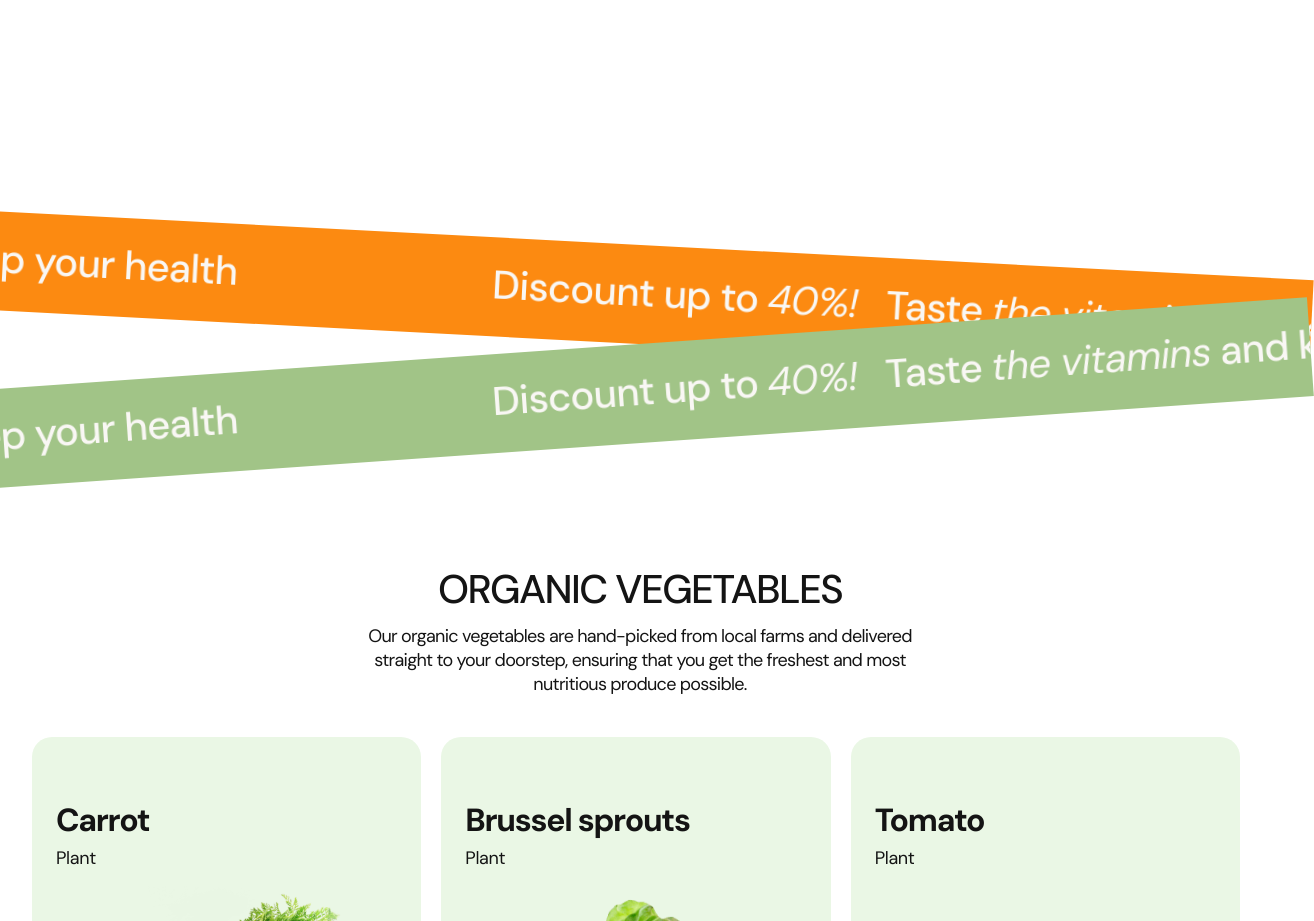
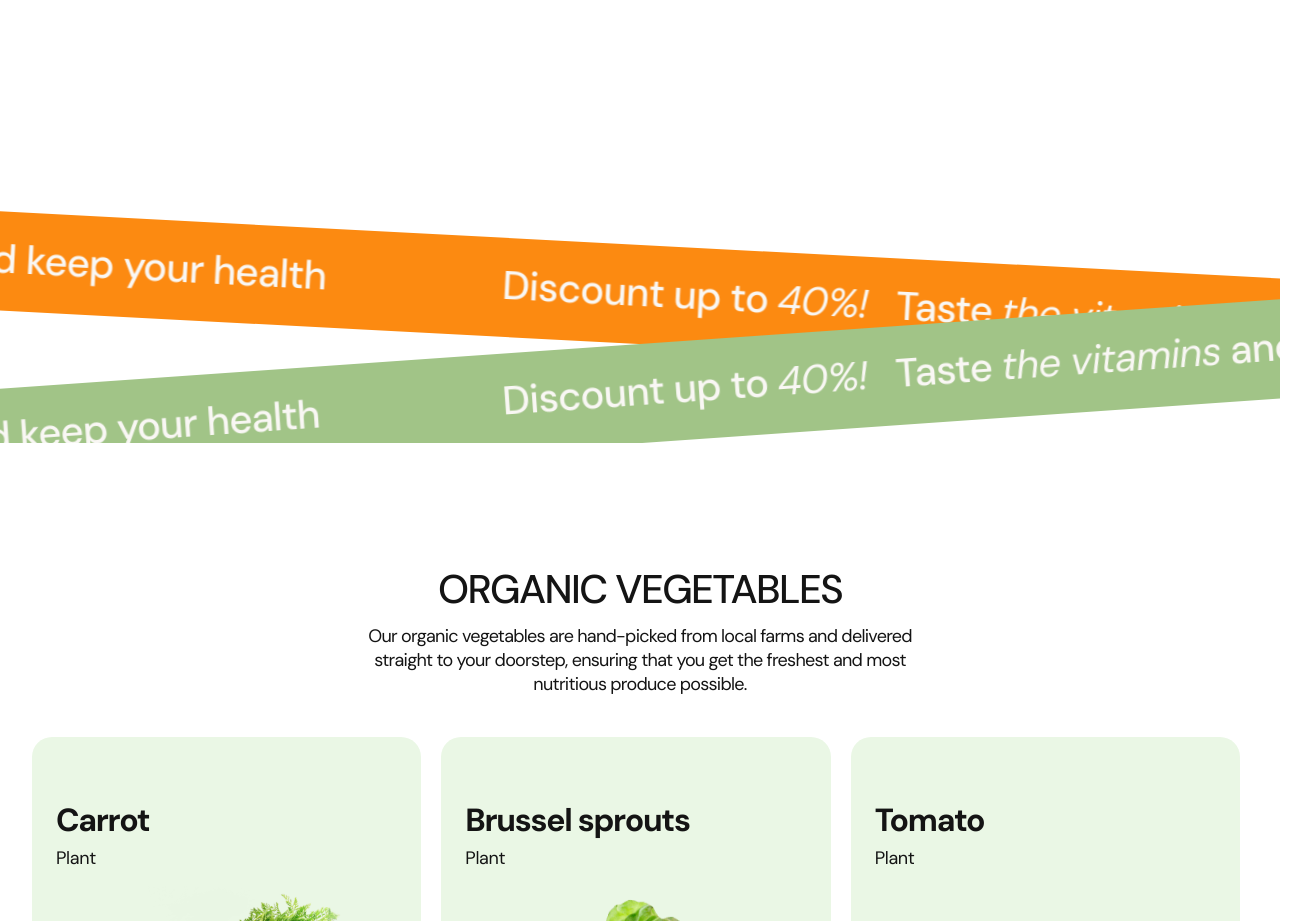
Before and after one commit to elias-291356/first-project-team-2, a website built with Vite: page src/index.html in a window 1280 px wide. Shown: the part 1958-2879 px from the top of the page, 1314 px wide, since content can reach past the window. Built offline with nearby package versions, Linux system fonts and the light colour scheme; files whose address does not match are found by name.

Commit message:
final push

```diff
--- a/src/css/layout/adverstiment.css
+++ b/src/css/layout/adverstiment.css
@@ -1,10 +1,12 @@
+@media screen and (max-width: 767px) {}
+
 .adment {
     position: relative;
     display: flex;
     flex-direction: column;
     justify-content: center;
     align-items: center;
-    /* overflow: hidden; */
+    overflow: hidden;
     padding-top: 80px;
     /* padding-bottom: 80px; */
 }
@@ -16,7 +18,6 @@
     margin: -1px;
     border: 0;
     padding: 0;
-
     white-space: nowrap;
     clip-path: inset(100%);
     clip: rect(0 0 0 0);
@@ -27,37 +28,33 @@
     display: flex;
     gap: 20px;
     overflow: hidden;
-    width: 105%;
-
-    padding: 8.485px 0px 13.471px 5.732px;
+    /* width: 105%; */
+    width: 101%;
+    padding: 8.485px 0px 13.471px 0px;
     background-color: var(--orange);
-
     transform: rotate(2deg);
 }
 
 .adment-green-text {
+    width: 101%;
     display: flex;
     gap: 20px;
     overflow: hidden;
-    width: 105%;
-
+    /* width: 105%; */
     padding: 12.474px 0px 9.354px 0px;
     background-color: var(--green);
-
     transform: rotate(-4deg)
 }
 
 .adment-header-line-top-run {
     display: block;
     width: 690px;
-
     color: #F9F7F4;
     font-size: 24px;
     font-weight: 500;
     line-height: 1.16;
     /* 116.667% */
     letter-spacing: -0.48px;
-
     flex-shrink: 0;
     margin: 0;
     min-width: 100%;
@@ -70,14 +67,12 @@
 
 .adment-header-line-bottom-run {
     max-width: 690px;
-
     color: #F9F7F4;
     font-size: 24px;
     font-weight: 500;
     line-height: 1.16;
     /* 116.667% */
     letter-spacing: -0.48px;
-
     flex-shrink: 0;
     margin: 0;
     min-width: 100%;
@@ -91,7 +86,6 @@
 /* .adment-header-line-run:nth-child(2) {
     display: none;
 } */
-
 .adment-span-40 {
     color: #F9F7F4;
     font-family: Neue Montreal;
@@ -129,10 +123,12 @@
     }
 
     .adment-orange-text {
+        /* min-width: 101%; */
         padding: 13.534px 14.403px 18.466px 13.597px;
     }
 
     .adment-green-text {
+        /* min-width: 101%; */
         padding: 16.137px 9.821px 15.863px 11.179px;
     }
 
@@ -154,13 +150,12 @@
     }
 
     .adment-orange-text {
-        padding: 22.955px 0px 28.074px 0px;
-
+        padding: 22.955px 14.403px 28.074px 13.597px;
         transform: rotate(3deg);
     }
 
     .adment-green-text {
-        padding: 22.955px 0px 28.074px 0px;
+        padding: 22.955px 9.821px 28.074px 11.179px;
     }
 
     .adment-header-line-bottom-run {
```
Also changed, not shown: src/partials/adverstiment.html (+8 -4 lines).
